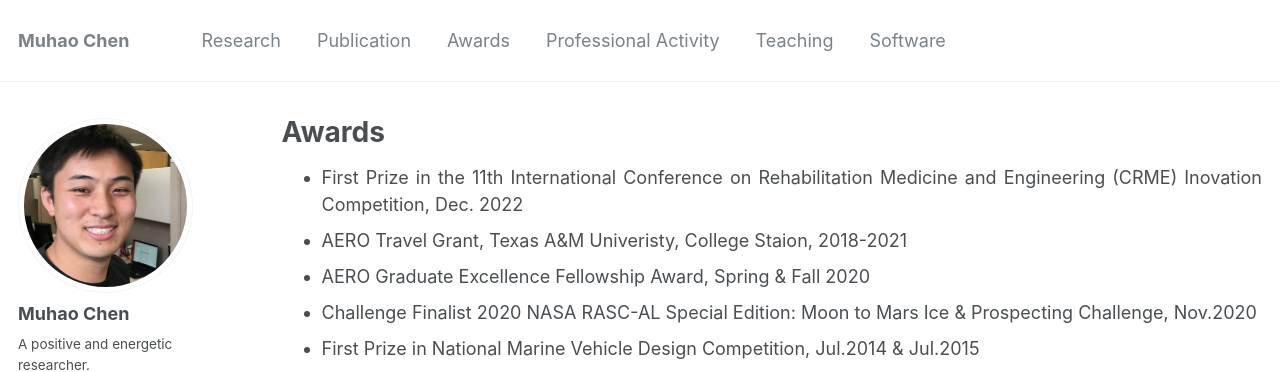
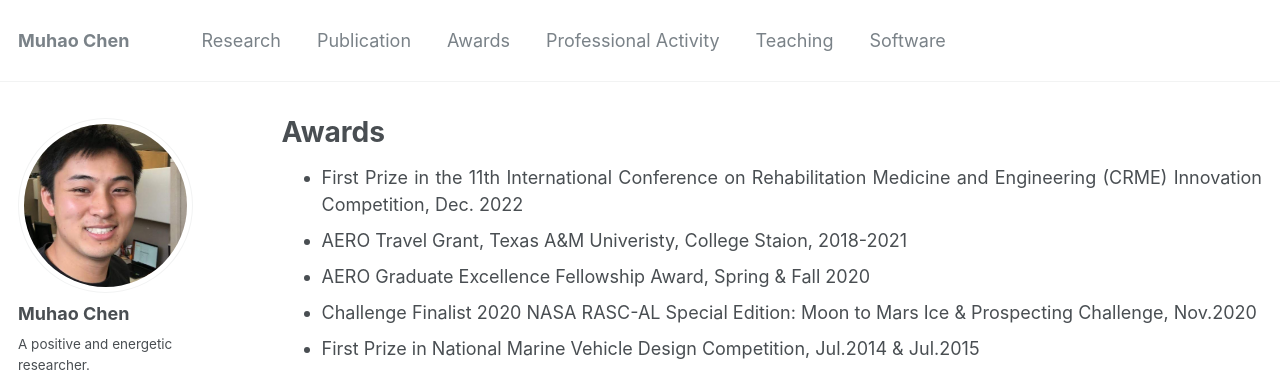
Before and after one commit to Muhao-Chen/muhao-chen.github.io, a Jekyll site: the page built from _pages/funding-and-awards.md, in a window 1280 px wide. Shown: the top 372 px of the page. Built offline with Jekyll 4.4.1, drawn with Linux system fonts in a browser that asks for light colours; some web fonts are replaced.

Commit message:
Update funding-and-awards.md

```diff
--- a/_pages/funding-and-awards.md
+++ b/_pages/funding-and-awards.md
@@ -7,7 +7,7 @@ author_profile: true
 
 <div style="text-align: justify;" markdown="1">
 
-* First Prize in the 11th International Conference on Rehabilitation Medicine and Engineering (CRME) Inovation Competition, Dec. 2022
+* First Prize in the 11th International Conference on Rehabilitation Medicine and Engineering (CRME) Innovation Competition, Dec. 2022
 * AERO Travel Grant, Texas A&M Univeristy, College Staion, 2018-2021
 * AERO Graduate Excellence Fellowship Award, Spring & Fall 2020
 * Challenge Finalist 2020 NASA RASC-AL Special Edition: Moon to Mars Ice & Prospecting Challenge, Nov.2020
```
